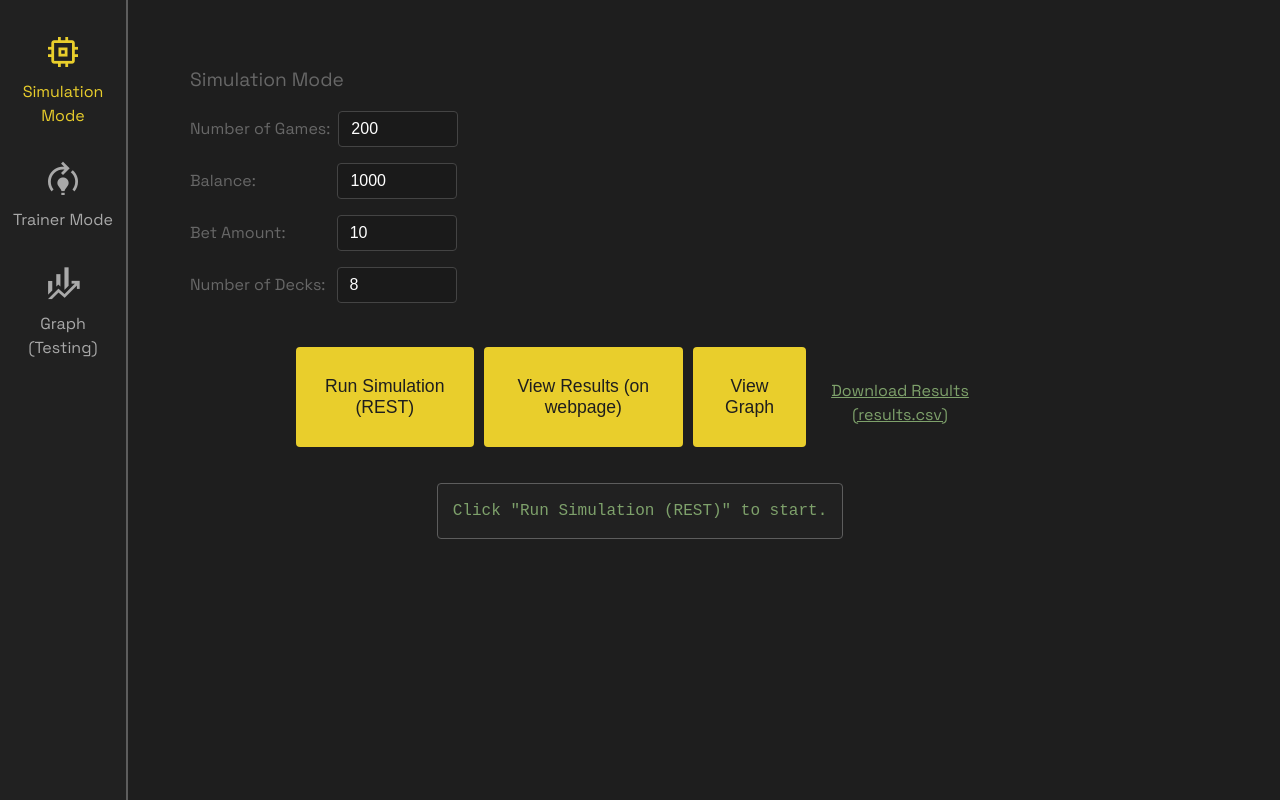
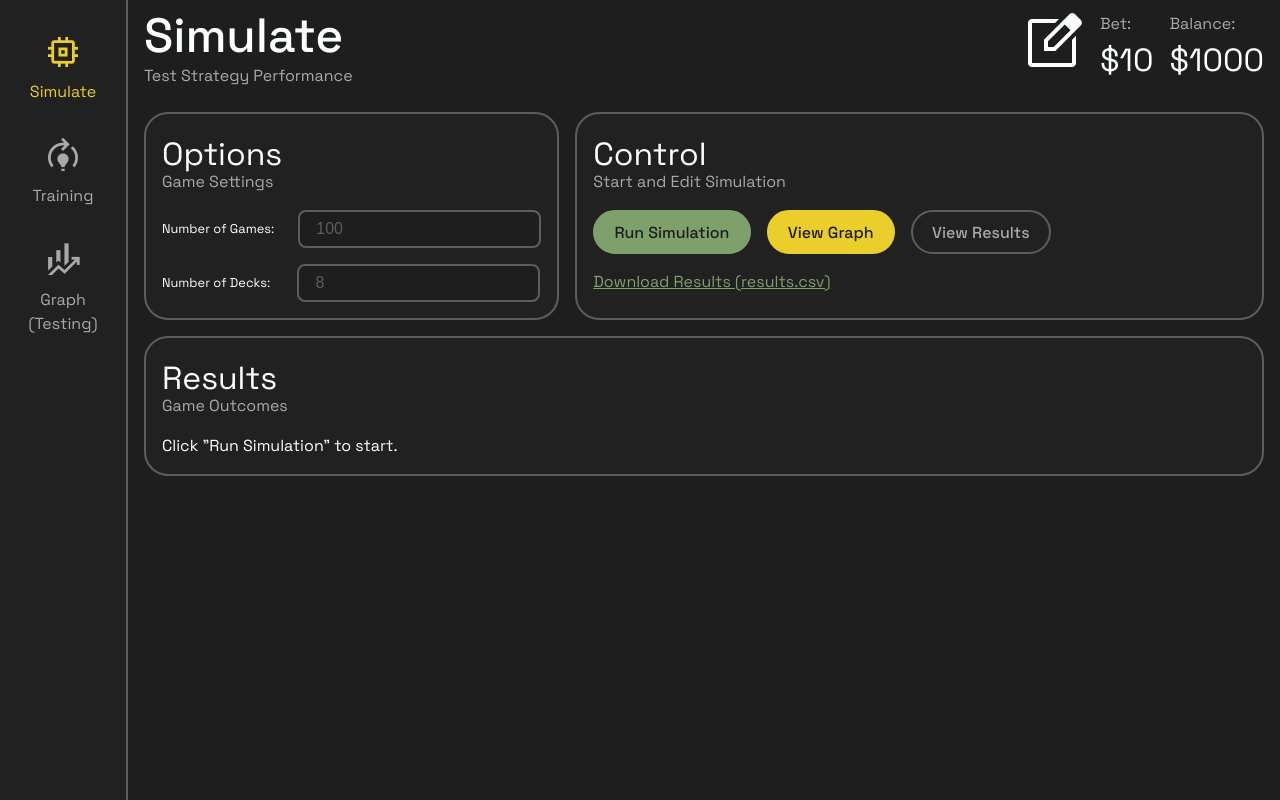
Before and after one commit to lucas-mach/Blackjack-Simulator, a React (Vite) app in the folder frontend/: page /simulation in a window 1280 px wide. Built offline with nearby package versions, Linux system fonts and the light colour scheme.

Commit message:
Simulation page overhaul complete

```diff
--- a/frontend/index.html
+++ b/frontend/index.html
@@ -7,7 +7,7 @@
     <link rel="preconnect" href="https://fonts.googleapis.com" />
     <link rel="preconnect" href="https://fonts.gstatic.com" crossorigin />
     <link href="https://fonts.googleapis.com/css2?family=Space+Grotesk:wght@400;500&display=swap" rel="stylesheet" />
-    <link href="https://fonts.googleapis.com/css2?family=Material+Symbols+Outlined:opsz,wght,FILL,GRAD@24,400,0,0" rel="stylesheet" />
+    <link href="https://fonts.googleapis.com/css2?family=Material+Symbols+Outlined:opsz,wght,FILL,GRAD@24,200,0,0" rel="stylesheet" />
     <title>frontend</title>
   </head>
   <body>
--- a/frontend/src/App.css
+++ b/frontend/src/App.css
@@ -4,29 +4,11 @@
 }
 
 .app-container {
-  max-width: 1000px;
   margin: 0 auto;
-  padding: 2rem;
-  padding-top: 80px;
+  margin-left: 8rem;
+  padding: 0rem 1rem;
   text-align: center;
   color: var(--light01);
-}
-
-.controls {
-  margin: 20px auto;
-  display: flex;
-  justify-content: center;
-  gap: 10px;
-}
-
-.run-btn {
-  background-color: var(--accent01);
-  color: var(--dark01);
-  border: none;
-  padding: 12px 24px;
-  font-size: 1.1rem;
-  border-radius: 4px;
-  cursor: pointer;
 }
 
 .run-btn:hover {
@@ -35,16 +17,6 @@
 
 .simulation-area {
   margin-top: 30px;
-}
-
-.info-box {
-  background-color: var(--dark02);
-  border: 1px solid var(--mid);
-  padding: 15px;
-  border-radius: 4px;
-  margin: 1rem auto;
-  color: var(--accent02);
-  font-family: monospace;
 }
 
 .results-link {
@@ -89,16 +61,6 @@
   margin-right: 0.5rem;
 }
 
-.simulation-input {
-  padding: 8px 12px;
-  border-radius: 4px;
-  border: 1px solid var(--mid);
-  background-color: var(--dark02);
-  color: var(--light01);
-  font-size: 1rem;
-  width: 120px;
-}
-
 .results-link-wrap {
   margin-top: 2rem;
   text-align: center;
--- a/frontend/src/Navbar.jsx
+++ b/frontend/src/Navbar.jsx
@@ -22,7 +22,7 @@ const Navbar = () => {
           <span class="material-symbols-outlined nav-icon">
             memory
           </span>
-            Simulation Mode
+            Simulate
           </NavLink>
         </li>
         <li>
@@ -30,7 +30,7 @@ const Navbar = () => {
           <span class="material-symbols-outlined nav-icon">
             model_training
           </span>
-            Trainer Mode
+            Training
           </NavLink>
         </li>
         <li>
--- /dev/null
+++ b/frontend/src/Simulation.css
@@ -0,0 +1,266 @@
+.app-container.simulation-root {
+  display: flex;
+  flex-direction: column;
+  min-height: 100vh;
+  box-sizing: border-box;
+}
+
+.header-wrap {
+  text-align: left;
+  margin-bottom: 1.5rem;
+  display: flex;
+  flex-direction: row;
+  align-items: flex-start;
+  gap: 1rem;
+}
+
+.header-block-wrap {
+  display: flex;
+  flex-direction: column;
+  align-items: flex-start;
+  justify-content: center;
+  align-self: stretch;
+  text-align: left;
+}
+
+.bet-edit-icon {
+  font-size: 4rem;
+}
+
+.bet-edit-btn {
+  border: none;
+  background: transparent;
+  color: inherit;
+  cursor: pointer;
+  padding: 0;
+  line-height: 1;
+}
+
+.header-title-wrap {
+  width: 100%;
+}
+
+.section-wrap {
+  display: flex;
+  flex-direction: row;
+  align-items: flex-start;
+  gap: 1rem;
+  height: 13rem;
+  margin-bottom: 1rem;
+}
+
+.section-wrap--results {
+  height: auto;
+}
+
+.section-block-wrap {
+  display: flex;
+  flex-direction: column;
+  align-items: flex-start;
+  gap: 1rem;
+  padding: 1rem;
+  border: 2px solid var(--mid);
+  border-radius: 1.5rem;
+  background-color: var(--dark02);
+  height: 100%;
+}
+
+.section-block-wrap.results {
+  width: 100%;
+  height: auto;
+}
+
+.section-block-title-wrap {
+  text-align: left;
+}
+
+.section-block-content-wrap {
+  display: flex;
+  flex-direction: row;
+  align-items: flex-start;
+  align-items: center;
+  gap: 1rem;
+  text-align: left;
+}
+
+.results-content-wrap {
+  gap: 0;
+}
+
+.simulation-form {
+  margin-bottom: 1.5rem;
+  display: flex;
+  flex-direction: column;
+  align-items: flex-start;
+  gap: 1rem;
+}
+
+.simulation-heading {
+  margin: 0 0 1.5rem 0;
+  text-align: left;
+  color: var(--mid);
+}
+
+.simulation-label {
+  color: var(--light01);
+  font-size: var(--font-size-label);
+  white-space: nowrap;
+}
+
+.simulation-label--games {
+  margin-right: 0.5rem;
+}
+
+.simulation-label--balance {
+  margin-right: 5.1rem;
+}
+
+.simulation-label--bet {
+  margin-right: 3.2rem;
+}
+
+.simulation-label--decks {
+  margin-right: 0.7rem;
+}
+
+.simulation-output-line {
+  margin-bottom: 1rem;
+}
+
+.results-scroll {
+  height: 20rem;
+  overflow-y: auto;
+  width: 100%;
+  scrollbar-color: var(--mid) transparent;
+}
+
+.results-scroll::-webkit-scrollbar {
+  width: 10px;
+}
+
+.results-scroll::-webkit-scrollbar-track {
+  background: transparent;
+}
+
+.results-scroll::-webkit-scrollbar-thumb {
+  background-color: var(--mid);
+  border-radius: 999px;
+}
+
+.simulation-results-scroll {
+  max-height: 400px;
+  overflow-y: auto;
+  margin-top: 1rem;
+  width: 100%;
+}
+
+.simulation-results-table {
+  width: 100%;
+  border-collapse: collapse;
+  text-align: left;
+  font-size: calc(var(--font-size-body) * 0.9);
+}
+
+.simulation-results-thead {
+  position: sticky;
+  top: 0;
+  background-color: var(--dark02);
+  z-index: 1;
+}
+
+.simulation-results-th {
+  padding: 8px;
+  border-bottom: 1px solid var(--mid);
+  color: var(--accent02);
+}
+
+.simulation-results-tr {
+  border-bottom: 1px solid var(--mid);
+}
+
+.simulation-results-td {
+  padding: 6px 8px;
+  color: var(--light02);
+}
+
+.simulation-graph-wrap {
+  margin-top: 1rem;
+  text-align: center;
+  width: 100%;
+}
+
+.simulation-graph-img {
+  max-width: 100%;
+  border: 2px solid var(--mid);
+  border-radius: 0.5rem;
+}
+
+.simulation-modal-overlay {
+  position: fixed;
+  inset: 0;
+  background: rgba(0, 0, 0, 0.6);
+  display: flex;
+  justify-content: center;
+  align-items: center;
+  z-index: 1000;
+}
+
+.simulation-modal {
+  background: var(--dark02);
+  border: 2px solid var(--mid);
+  border-radius: 1.5rem;
+  padding: 1.5rem;
+  width: min(90vw, 420px);
+  display: flex;
+  flex-direction: column;
+  gap: 1rem;
+}
+
+.simulation-modal-title {
+  margin: 0;
+  color: var(--light01);
+}
+
+.simulation-modal-field {
+  display: flex;
+  justify-content: space-between;
+  align-items: center;
+  gap: 1rem;
+}
+
+.simulation-modal-actions {
+  display: flex;
+  justify-content: flex-end;
+  gap: 0.75rem;
+}
+
+.run-btn {
+  background-color: var(--accent02);
+  border: 2px solid var(--accent02);
+}
+
+.run-btn:hover {
+  background-color: var(--dark01);
+  color: var(--accent02);
+}
+
+.graph-btn {
+  background-color: var(--accent01);
+  border: 2px solid var(--accent01);
+}
+
+.graph-btn:hover {
+  background-color: var(--dark01);
+  color: var(--accent01);
+}
+
+.results-btn, .cancel-btn {
+  background-color: var(--dark02);
+  border: 2px solid var(--mid);
+  color: var(--light02);
+}
+
+.results-btn:hover, .cancel-btn:hover {
+  background-color: var(--dark01);
+  color: var(--light01);
+}
--- a/frontend/src/Simulation.jsx
+++ b/frontend/src/Simulation.jsx
@@ -1,13 +1,17 @@
 import React, { useState } from 'react';
 import './App.css';
+import './Simulation.css';
 
 const Simulation = () => {
   const [output, setOutput] = useState('');
-  const [numGames, setNumGames] = useState(200);
+  const [numGames, setNumGames] = useState('');
   const [balance, setBalance] = useState(1000);
   const [betAmount, setBetAmount] = useState(10);
-  const [numDecks, setNumDecks] = useState(8);
+  const [numDecks, setNumDecks] = useState('');
   const [graphUrl, setGraphUrl] = useState(null);
+  const [isBetBalanceModalOpen, setIsBetBalanceModalOpen] = useState(false);
+  const [draftBalance, setDraftBalance] = useState('');
+  const [draftBetAmount, setDraftBetAmount] = useState('');
 
 
   const runRestSimulation = async () => {    //<--------------------------NEW Fix: Added better catch messages
@@ -91,6 +95,26 @@ const Simulation = () => {
 
   const [resultsData, setResultsData] = useState(null);
 
+  const openBetBalanceModal = () => {
+    setDraftBalance('');
+    setDraftBetAmount('');
+    setIsBetBalanceModalOpen(true);
+  };
+
+  const closeBetBalanceModal = () => {
+    setIsBetBalanceModalOpen(false);
+  };
+
+  const saveBetBalance = () => {
+    if (draftBalance !== '') {
+      setBalance(draftBalance);
+    }
+    if (draftBetAmount !== '') {
+      setBetAmount(draftBetAmount);
+    }
+    setIsBetBalanceModalOpen(false);
+  };
+
   const fetchResults = async () => {
     try {
       const res = await fetch('http://localhost:8000/results');   //<-------------NEW Fix: Updated localhost:8010 with correct 8000
@@ -119,99 +143,77 @@ const Simulation = () => {
 //<------------------------------NEW Fix: Updated label text color so text is not same color as background, adjusted spacing between label and input box
 // <------------------------------NEW Fix: Fixed overflow negative margin after clicking View Results, can now scroll
   return (
-    <div className="app-container" style={{
-    display: 'flex',
-    flexDirection: 'column',
-    minHeight: '100vh',
-    padding: '50px',
-    boxSizing: 'border-box'
-  }}>
-      <h2 style={{ marginTop: '0 0 1.5rem 0', textAlign: 'left', color: '#676767' }}>Simulation Mode</h2>
-      <div style={{ marginBottom: '1.5rem', display: 'flex', flexDirection: 'column', alignItems: 'flex-start', gap: '1rem'}}>
-        <div>
-          <label style={{ marginRight: '0.5rem', color: '#676767' }}>Number of Games:</label>
+    <div className="app-container simulation-root">
+      <div className="header-wrap">
+        <div className="header-title-wrap">
+          <h1 className="simulation-header-title">Simulate</h1>
+          <p className="simulation-header-subtitle">Test Strategy Performance</p>
+        </div>
+        <div className="header-block-wrap">
+          <button
+            type="button"
+            className="bet-edit-btn"
+            onClick={openBetBalanceModal}
+            aria-label="Edit bet and balance"
+          >
+            <span className="material-symbols-outlined bet-edit-icon">edit_square</span>
+          </button>
+        </div>
+        <div className="header-block-wrap">
+          <p className="simulation-header-subtitle">Bet:</p>
+          <h1 className="h1-sub">${betAmount}</h1>
+        </div>
+        <div className="header-block-wrap">
+          <p className="simulation-header-subtitle">Balance:</p>
+          <h1 className="h1-sub">${balance}</h1>
+        </div>
+      </div>
+      <div className="section-wrap">
+        <div className="section-block-wrap">
+          <div className="section-block-title-wrap">
+            <h1 className="h1-sub">Options</h1>
+            <p>Game Settings</p>
+          </div>
+          <div className="section-block-content-wrap">
+            <label className="simulation-label simulation-label--games">Number of Games:</label>
             <input
               type="number"
+              className="simulation-input"
               value={numGames}
               onChange={(e) => setNumGames(e.target.value)}
+              placeholder="100"
               min="1"
-            style={{
-              padding: '8px 12px',
-              borderRadius: '4px',
-              border: '1px solid #444',
-              backgroundColor: '#1a1a1a',
-              color: '#ffffff',
-              fontSize: '1rem',
-              width: '120px',
-            }}
             />
           </div>
-        <div>
-          <label style={{ marginRight: '5.1rem', color: '#676767' }}>Balance:</label>
+          <div className="section-block-content-wrap">
+            <label className="simulation-label simulation-label--decks">Number of Decks:</label>
             <input
               type="number"
-            value={balance}
-            onChange={(e) => setBalance(e.target.value)}
-            min="1"
-            style={{
-              padding: '8px 12px',
-              borderRadius: '4px',
-              border: '1px solid #444',
-              backgroundColor: '#1a1a1a',
-              color: '#ffffff',
-              fontSize: '1rem',
-              width: '120px',
-            }}
-          />
-        </div>
-        <div>
-          <label style={{ marginRight: '3.2rem', color: '#676767' }}>Bet Amount:</label>
-          <input
-            type="number"
-            value={betAmount}
-            onChange={(e) => setBetAmount(e.target.value)}
-            min="1"
-            style={{
-              padding: '8px 12px',
-              borderRadius: '4px',
-              border: '1px solid #444',
-              backgroundColor: '#1a1a1a',
-              color: '#ffffff',
-              fontSize: '1rem',
-              width: '120px',
-            }}
-          />
-        </div>
-        <div>
-          <label style={{ marginRight: '0.7rem', color: '#676767' }}>Number of Decks:</label>
-          <input
-            type="number"
+              className="simulation-input"
               value={numDecks}
               onChange={(e) => setNumDecks(e.target.value)}
+              placeholder="8"
               min="1"
-            style={{
-              padding: '8px 12px',
-              borderRadius: '4px',
-              border: '1px solid #444',
-              backgroundColor: '#1a1a1a',
-              color: '#ffffff',
-              fontSize: '1rem',
-              width: '120px',
-            }}
             />
           </div>
         </div>
-      <div className="controls">
+        <div className="section-block-wrap controls">
+          <div className="section-block-title-wrap">
+            <h1 className="h1-sub">Control</h1>
+            <p>Start and Edit Simulation</p>
+          </div>
+          <div className="section-block-content-wrap">
             <button className="run-btn" onClick={runRestSimulation}>
-          Run Simulation (REST)
+              Run Simulation
             </button>
-        <button className="run-btn" onClick={fetchResults}>
-          View Results (on webpage)
-        </button>
-        <button className="run-btn" onClick={() => setGraphUrl(`http://localhost:8000/graph?t=${new Date().getTime()}`)}>
+            <button className="graph-btn" onClick={() => setGraphUrl(`http://localhost:8000/graph?t=${new Date().getTime()}`)}>
               View Graph
             </button>
-        <div className="results-link" style={{ marginTop: '2rem', textAlign: 'center' }}>
+            <button className="results-btn" onClick={fetchResults}>
+              View Results
+            </button>
+          </div>
+          <div className="results-link simulation-download-wrap">
             <a
               href="http://localhost:8000/results"     //<-------------NEW Fix: Updated localhost:8010 with correct 8000
               target="_blank"
@@ -221,25 +223,33 @@ const Simulation = () => {
             </a>
           </div>
         </div>
-      <div className="info-box">
-        {output && <div style={{ marginBottom: '1rem' }}>{output}</div>}
-        {!output && !resultsData && 'Click "Run Simulation (REST)" to start.'}
+      </div>
+      <div className="section-wrap section-wrap--results">
+        <div className="section-block-wrap results">
+          <div className="section-block-title-wrap">
+            <h1 className="h1-sub">Results</h1>
+            <p>Game Outcomes</p>
+          </div>
+          <div className="section-block-content-wrap results-content-wrap">
+            <div className="results-info-box">
+             {output && <div className="results-output-line">{output}</div>}
+             {!output && !resultsData && 'Click "Run Simulation" to start.'}
 
              {resultsData && resultsData.length > 0 && (
-          <div style={{ maxHeight: '400px', overflowY: 'auto', marginTop: '1rem', width: '100%' }}>
-            <table style={{ width: '100%', borderCollapse: 'collapse', textAlign: 'left', fontSize: '0.9rem' }}>
-              <thead style={{ position: 'sticky', top: 0, backgroundColor: '#222', zIndex: 1 }}>
+            <div className="results-scroll">
+            <table className="simulation-results-table">
+              <thead className="simulation-results-thead">
                 <tr>
                   {Object.keys(resultsData[0]).map((h, i) => (
-                    <th key={i} style={{ padding: '8px', borderBottom: '1px solid #444', color: '#1eb854' }}>{h}</th>
+                    <th key={i} className="simulation-results-th">{h}</th>
                   ))}
                 </tr>
               </thead>
               <tbody>
                 {resultsData.map((row, i) => (
-                  <tr key={i} style={{ borderBottom: '1px solid #333' }}>
+                  <tr key={i} className="simulation-results-tr">
                     {Object.values(row).map((val, j) => (
-                      <td key={j} style={{ padding: '6px 8px', color: '#ccc' }}>{val}</td>
+                      <td key={j} className="simulation-results-td">{val}</td>
                     ))}
                   </tr>
                 ))}
@@ -247,10 +257,49 @@ const Simulation = () => {
             </table>
           </div>
         )}
+        {graphUrl && (
+          <div className="simulation-graph-wrap">
+            <img src={graphUrl} alt="Simulation Graph" className="simulation-graph-img" />
           </div>
-      {graphUrl && (
-        <div style={{ marginTop: '2rem', textAlign: 'center', width: '100%' }}>
-          <img src={graphUrl} alt="Simulation Graph" style={{ maxWidth: '100%', border: '1px solid #444', borderRadius: '4px' }} />
+        )}
+      </div>
+            <div className="results-table-wrap">
+
+            </div>
+          </div>
+        </div>
+      </div>
+      {isBetBalanceModalOpen && (
+        <div className="simulation-modal-overlay" onClick={closeBetBalanceModal}>
+          <div className="simulation-modal" onClick={(e) => e.stopPropagation()}>
+            <h2 className="simulation-modal-title">Edit Bet and Balance</h2>
+            <div className="simulation-modal-field">
+              <label className="simulation-label">Balance:</label>
+              <input
+                type="number"
+                className="simulation-input"
+                value={draftBalance}
+                onChange={(e) => setDraftBalance(e.target.value)}
+                placeholder="1000"
+                min="1"
+              />
+            </div>
+            <div className="simulation-modal-field">
+              <label className="simulation-label">Bet Amount:</label>
+              <input
+                type="number"
+                className="simulation-input"
+                value={draftBetAmount}
+                onChange={(e) => setDraftBetAmount(e.target.value)}
+                placeholder="10"
+                min="1"
+              />
+            </div>
+            <div className="simulation-modal-actions">
+              <button type="button" className="run-btn" onClick={saveBetBalance}>Save</button>
+              <button type="button" className="cancel-btn" onClick={closeBetBalanceModal}>Cancel</button>
+            </div>
+          </div>
         </div>
       )}
     </div>
--- a/frontend/src/index.css
+++ b/frontend/src/index.css
@@ -9,6 +9,7 @@
   --accent02: #7EA16B;
 
   /* Typography */
+  --font-size-label: 0.8rem;
   --font-size-body: 1rem;
   --font-size-h1: 3rem;
   --font-size-h2: 1.2rem;
@@ -41,16 +42,38 @@ body {
   margin: 0;
   min-width: 320px;
   min-height: 100vh;
+  scrollbar-color: var(--mid) transparent;
+}
+
+body::-webkit-scrollbar {
+  width: 10px;
+}
+
+body::-webkit-scrollbar-track {
+  background: transparent;
+}
+
+body::-webkit-scrollbar-thumb {
+  background-color: var(--mid);
+  border-radius: 999px;
 }
 
 h1 {
   font-size: var(--font-size-h1);
   font-weight: var(--font-weight-bold);
+  margin: 0 0 -0.5rem 0;
 }
 
 h2 {
   font-size: var(--font-size-h2);
   font-weight: var(--font-weight-regular);
+}
+
+p {
+  font-size: var(--font-size-body);
+  font-weight: var(--font-weight-regular);
+  color: var(--light02);
+  margin: 0;
 }
 
 .h1-sub {
@@ -62,3 +85,41 @@ button {
   font-size: var(--font-size-button);
   font-weight: var(--font-weight-medium);
 }
+
+input {
+  font-size: var(--font-size-body);
+  font-weight: var(--font-weight-regular);
+  color: var(--light01);
+  background-color: var(--dark01);
+  border: 2px solid var(--mid);
+  border-radius: 0.5rem;
+  padding: 0.5rem 1rem;
+}
+
+input::placeholder {
+  color: var(--mid);
+}
+
+/* Remove number input spinner arrows */
+input[type='number']::-webkit-outer-spin-button,
+input[type='number']::-webkit-inner-spin-button {
+  -webkit-appearance: none;
+  margin: 0;
+}
+
+input[type='number'] {
+  -moz-appearance: textfield;
+  appearance: textfield;
+}
+
+button {
+  font-size: var(--font-size-button);
+  font-weight: var(--font-weight-medium);
+  font-family: 'Space Grotesk', sans-serif;
+  color: var(--dark01);
+  border: none;
+  padding: 0.6rem 1.2rem;
+  border-radius: 2rem;
+  cursor: pointer;
+  white-space: nowrap;
+}
```
Lines whose indentation alone changed are shown as unchanged.
